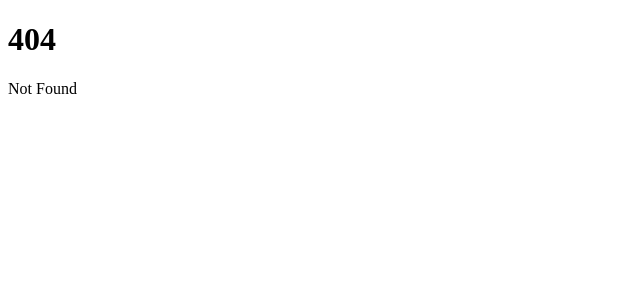
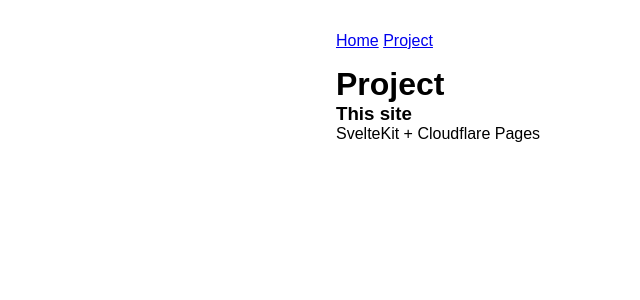
Before and after one commit to ryokryok/mrozin.me, a SvelteKit app: page /project in a window 1280 px wide. Before the commit this address had no page. Shown: the top 300 px of the page, without its empty margins (0-640 px from the left). Built offline with nearby package versions, Linux system fonts and the light colour scheme.

Commit message:
add content

```diff
--- a/package.json
+++ b/package.json
@@ -2,6 +2,7 @@
 	"name": "mrozin",
 	"version": "0.0.1",
 	"private": true,
+	"license": "MIT",
 	"scripts": {
 		"dev": "vite dev",
 		"build": "vite build",
--- /dev/null
+++ b/src/routes/+layout.svelte
@@ -0,0 +1,33 @@
+<script lang="ts">
+	import './global.css';
+</script>
+
+<div class="site-root">
+	<div class="site-container">
+		<nav>
+			<a href="/">Home</a>
+			<a href="/project">Project</a>
+		</nav>
+
+		<div class="main-content">
+			<slot />
+		</div>
+	</div>
+</div>
+
+<style>
+	.site-root {
+		width: 100%;
+		height: 100%;
+	}
+
+	.site-container {
+		max-width: 40rem;
+		margin: 0 auto;
+		padding: 2rem 1rem;
+	}
+
+	.main-content {
+		padding: 1rem 0;
+	}
+</style>
--- /dev/null
+++ b/src/routes/global.css
@@ -0,0 +1,6 @@
+* {
+	margin: 0;
+	padding: 0;
+	box-sizing: border-box;
+	font-family: sans-serif;
+}
--- /dev/null
+++ b/src/routes/project/+page.svelte
@@ -0,0 +1,13 @@
+<svelte:head>
+	<title>Project - Mr_ozin</title>
+	<meta name="description" content="Web development projects" />
+</svelte:head>
+
+<h1>Project</h1>
+
+<main>
+	<article>
+		<h3>This site</h3>
+		<p>SvelteKit + Cloudflare Pages</p>
+	</article>
+</main>
```
Also changed, not shown: src/routes/+page.svelte (+42 -2 lines), static/images/author.jpg (added), 1 other file (tests, documents, lock files or other folders).
